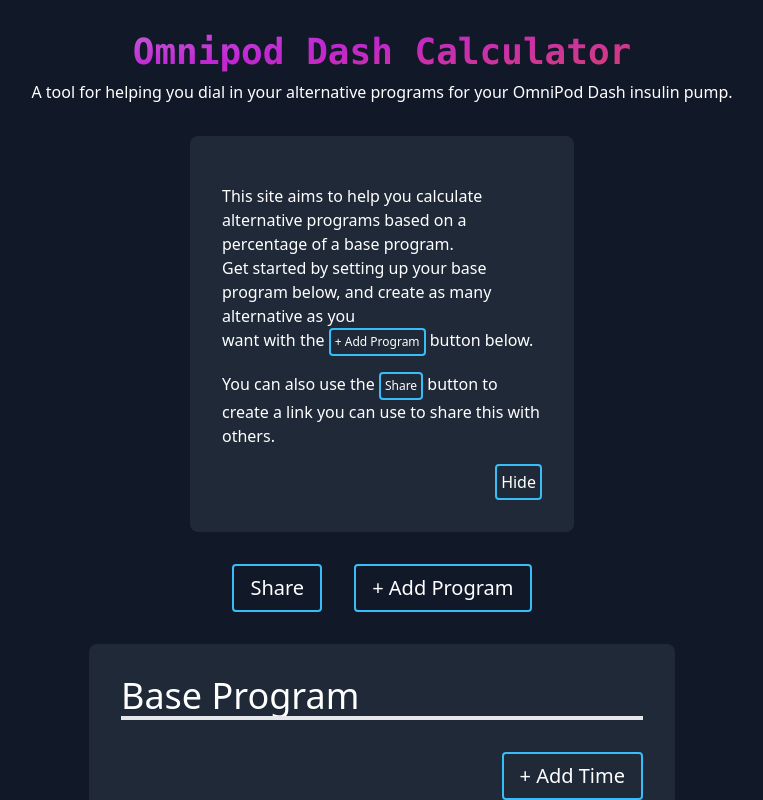
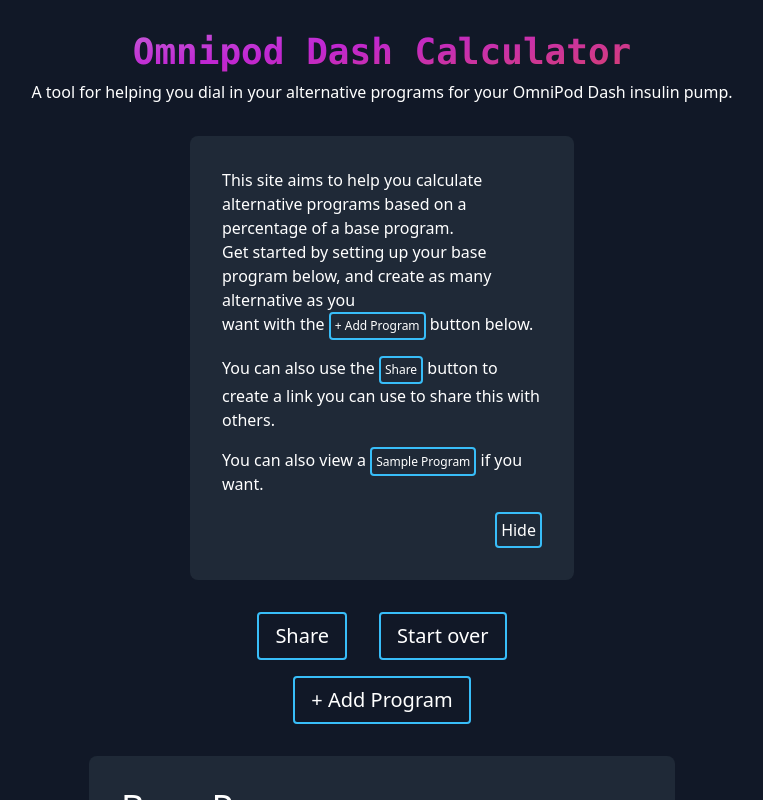
Before and after one commit to t1dtools/basal-calc, a Next.js app: page /dash-basal/ in a window 1280 px wide. Shown: the top 800 px of the page, without its empty margins (258-1021 px from the left). Built offline with nearby package versions, Linux system fonts and the light colour scheme.

Commit message:
usability improvements

```diff
--- a/src/pages/index.tsx
+++ b/src/pages/index.tsx
@@ -78,6 +78,10 @@
       // Ensure end time is at least 30 minutes after start time
       // and trigger deletion if it's not
       if (timeSlot.End.getTime() - timeSlot.Start.getTime() <= 30 * 60 * 1000) {
+        if (timeSlotIndex === 0) {
+          return
+        }
+
         if (confirm("Are you sure you want to delete this time slot?")) {
           timeSlots.splice(timeSlotIndex, 1)
           updateFollowingTimeSlots(timeSlotIndex)
@@ -209,6 +213,24 @@
     }, 2500)
   }
 
+  const reset = () => {
+    if (confirm("Are you sure you want to reset and start over?")) {
+      setPrograms([
+        {
+          Name: "Base Program",
+          Percentage: 0,
+        },
+      ])
+      setTimeSlots([
+        {
+          Start: new Date(0, 0, 0, 0, 0),
+          End: new Date(0, 0, 0, 0, 30),
+          Insulin: 0.05,
+        },
+      ])
+    }
+  }
+
   useEffect(() => {
     if (router.query.share) {
       setArrivedFromShare(true)
@@ -264,7 +286,7 @@
 
       {showWelcome && !arrivedFromShare && (
         <div className="m-8 mx-auto w-96 rounded-lg bg-gray-800 p-8">
-          <p className="mt-4">
+          <p>
             This site aims to help you calculate alternative programs based on a
             percentage of a base program.
             <br /> Get started by setting up your base program below, and create
@@ -287,6 +309,16 @@
               Share
             </button>{" "}
             button to create a link you can use to share this with others.
+          </p>
+          <p className="mt-4">
+            You can also view a{" "}
+            <a
+              href="?share="
+              className="rounded border-2 border-sky-400 p-[4px] text-xs hover:bg-sky-400 hover:text-gray-800"
+            >
+              Sample Program
+            </a>{" "}
+            if you want.
           </p>
 
           <p className="text-right">
@@ -315,7 +347,7 @@
             >
               Share
             </button>{" "}
-            button, and get your own share URL.
+            button, and get your own share link.
           </p>
 
           <p className="text-right">
@@ -336,6 +368,14 @@
         >
           Share
         </button>
+        <button
+          className="mx-4 rounded border-2 border-sky-400 px-4 py-2 text-center text-xl hover:bg-sky-400 hover:text-gray-800"
+          onClick={(e) => reset()}
+        >
+          Start over
+        </button>
+      </div>
+      <div className="mt-4 flex flex-wrap place-content-center">
         <button
           className="mx-4 rounded border-2 border-sky-400 px-4 py-2 text-center text-xl hover:bg-sky-400 hover:text-gray-800"
           onClick={(e) => addProgram()}
@@ -387,7 +427,7 @@
                     <div className="text-right">
                       {index === 0 && (
                         <button
-                          className="rounded border-2 border-sky-400 px-4 py-2 text-xl
+                          className="text-md rounded border-2 border-sky-400 px-2 py-2 text-center
                           hover:bg-sky-400 hover:text-gray-800"
                           onClick={(e) => addTimeSlot()}
                         >
@@ -397,8 +437,9 @@
                       {index > 0 && (
                         <div>
                           <select
-                            className="rounded border-2 border-sky-400 bg-transparent px-4 text-right text-xl"
+                            className="text-md rounded border-2 border-sky-400 bg-transparent px-2 py-2 text-right hover:bg-sky-400 hover:text-gray-800"
                             onChange={(e) => setPercentage(index, e)}
+                            title={"Percentage of " + programs[0].Name}
                           >
                             {percentages.map((percentage) => {
                               const displayPercentage =
```
